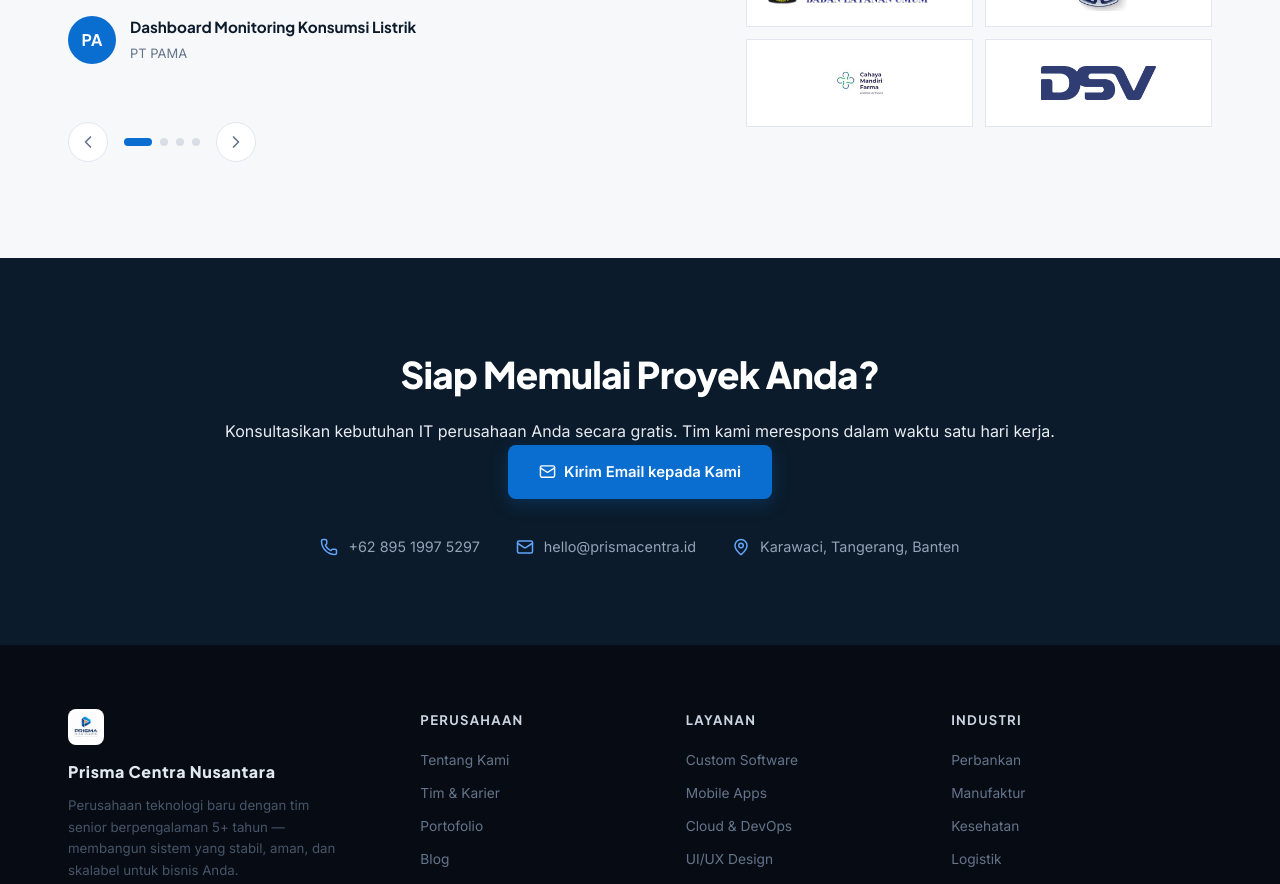
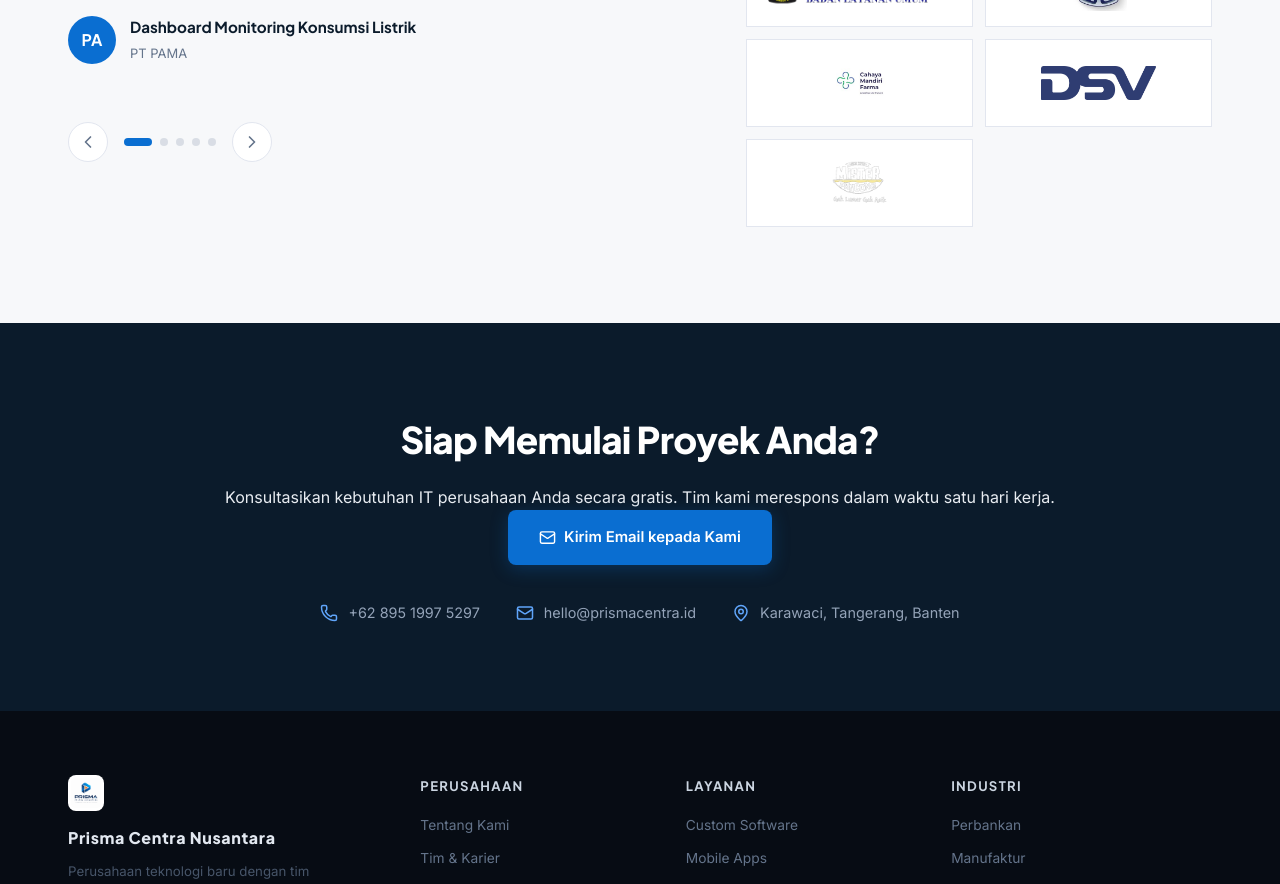
Before and after one commit to gerryajie/companyprisma, a React (Vite) app: page / in a window 1280 px wide. Shown: the part 5000-5884 px from the top of the page. Built offline with nearby package versions, Linux system fonts and the light colour scheme.

Commit message:
add Mister Pancong testimonial & logo, update grid to 7 logos

```diff
--- a/src/client-companies.js
+++ b/src/client-companies.js
@@ -6,6 +6,7 @@ const files = [
   { id: 'as', name: 'AS', ext: 'jpg' },
   { id: 'cahaya-mandiri-farma', name: 'Cahaya Mandiri Farma', ext: 'jpg' },
   { id: 'dsv', name: 'DSV', ext: 'png' },
+  { id: 'mister-pancong', name: 'Mister Pancong', ext: 'png' },
 ]
 
 export const clientCompanies = files.map((item) => ({
--- a/src/components/Testimonials.jsx
+++ b/src/components/Testimonials.jsx
@@ -9,6 +9,7 @@ const testimonials = [
   { text: 'Dengan solusi Prisma, PT PAMA dapat memantau kualitas udara secara real time sehingga kondisi lingkungan lebih mudah dikendalikan dan ditindaklanjuti.', product: 'Dashboard Monitoring Kelayakan Kualitas Udara', company: 'PT PAMA' },
   { text: 'Prisma menghadirkan visibilitas terpusat untuk memantau kondisi unit HVAC, suhu, dan konsumsi daya—membantu tim bekerja lebih responsif dan efisien.', product: 'Dashboard Monitoring Mesin HVAC', company: 'PT Alam Teknik Utama' },
   { text: 'Solusi monitoring Prisma memudahkan PT Lemigas memantau pressure di setiap titik field dari ruang central, dengan data yang lebih terstruktur untuk mendukung pengawasan operasional.', product: 'Dashboard Monitoring Gas', company: 'PT Lemigas' },
+  { text: 'Prisma membantu Mister Pancong tampil lebih profesional di dunia digital—identitas visual yang konsisten, halaman pemesanan yang ringan dipakai pelanggan, dan promosi yang lebih terarah sehingga penjualan lebih mudah diukur.', product: 'Website & Identitas Digital', company: 'Mister Pancong', owner: 'Rian' },
 ]
 
 export default function Testimonials() {
@@ -46,7 +47,7 @@ export default function Testimonials() {
                 ) : (
                   <div className="testi-avatar">{companyInitials(item.company)}</div>
                 )}
-                <div className="testi-info"><strong>{item.product}</strong><small>{item.company}</small></div>
+                <div className="testi-info"><strong>{item.product}</strong><small>{item.owner ? `${item.owner}, ${item.company}` : item.company}</small></div>
               </div>
             </div>
             <div className="testi-nav">
```
Also changed, not shown: public/clients/mister-pancong.png (added).
